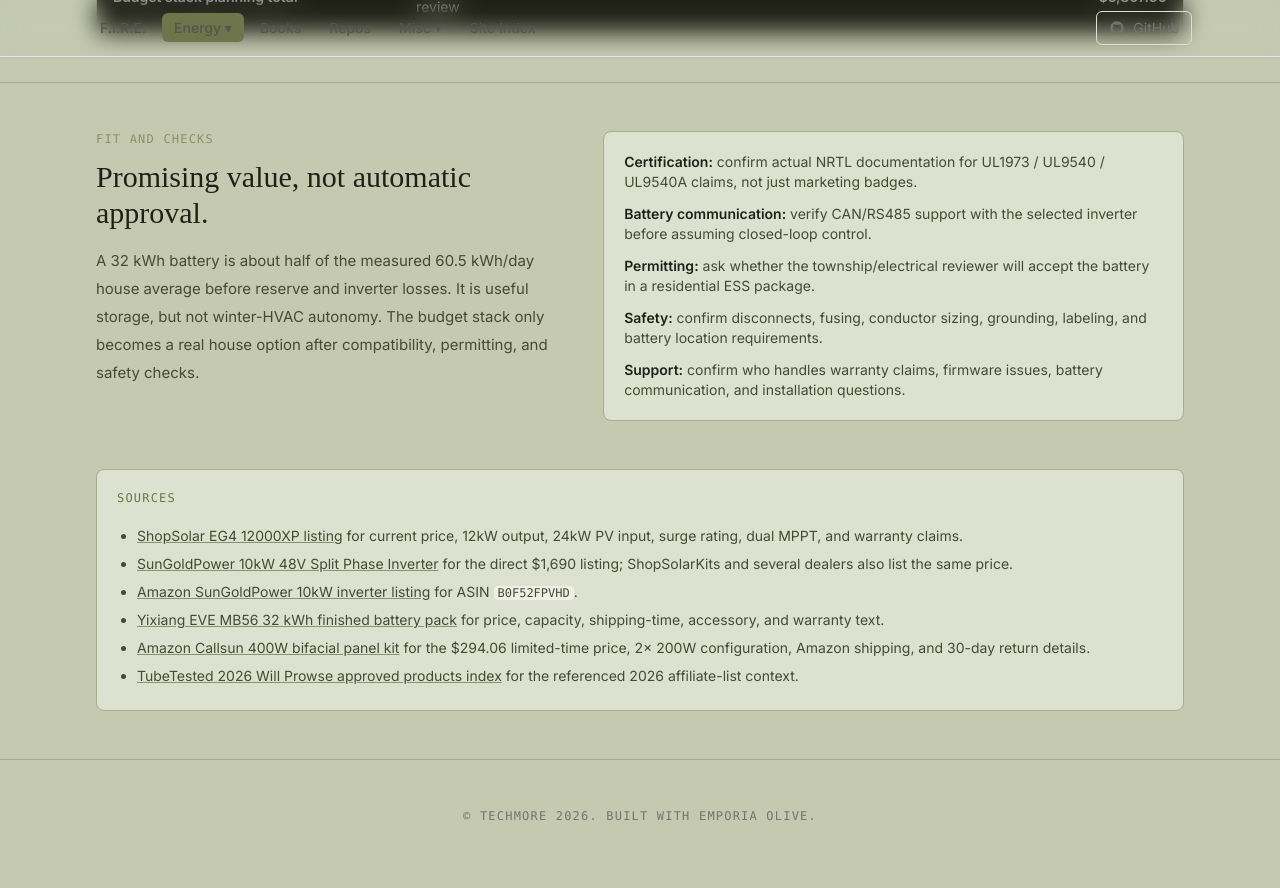
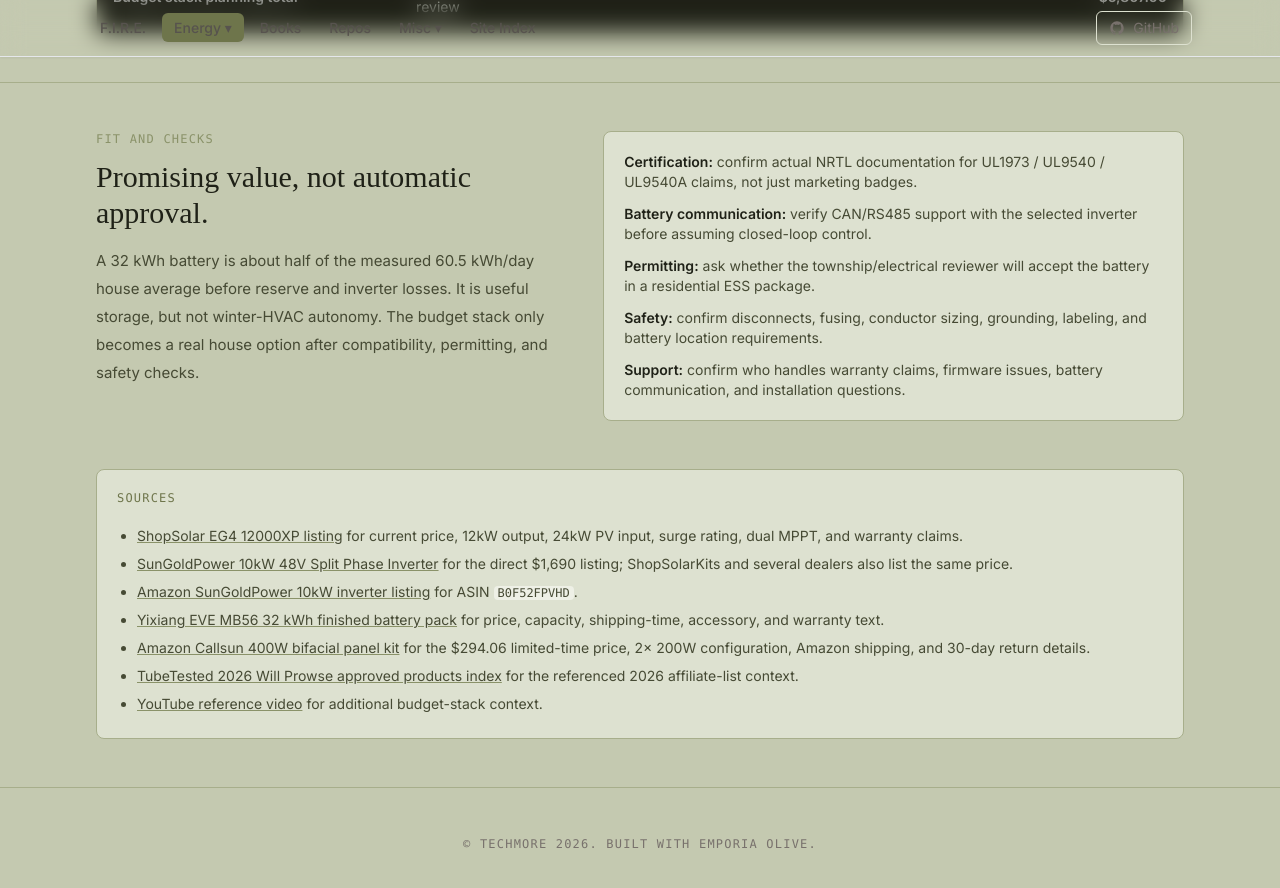
Before and after one commit to techmore/techmore.github.io, a Jekyll site: the page built from pages/energy-monitoring/will-prowse-2026.html, in a window 1280 px wide and 900 px high, scrolled down 2187 px. Shown: the top 888 px of the window. Built offline with Jekyll 4.4.1, drawn with Linux system fonts in a browser that asks for light colours; nearby versions of some CDN libraries; some web fonts are replaced.

Commit message:
Add Will Prowse video reference

```diff
--- a/pages/energy-monitoring/will-prowse-2026.html
+++ b/pages/energy-monitoring/will-prowse-2026.html
@@ -260,6 +260,7 @@ title: Will Prowse 2026 - Techmore
         <li><a href="https://yixiangpower.com/products/pre-sale-yixiang-us-stock-eve-mb56-finished-battery-pack-32kwh-51-2v-16s-628ah-eve-lifepo4-cell-lithium-battery-estimated-shipping-date-dec-20th?sca_ref=9207522.jYuzmwEjUpH" class="underline decoration-olive-500 hover:text-olive-700">Yixiang EVE MB56 32 kWh finished battery pack</a> for price, capacity, shipping-time, accessory, and warranty text.</li>
         <li><a href="https://www.amazon.com/Callsun-Bifacial-Efficiency-Monocrystalline-Off-Grid/dp/B0DC6T55ZK?th=1&linkCode=sl1&tag=vehicledwelling-20&linkId=e872f8ed2e47d73c0f523237f63b2d82&language=en_US&ref_=as_li_ss_tl" class="underline decoration-olive-500 hover:text-olive-700">Amazon Callsun 400W bifacial panel kit</a> for the $294.06 limited-time price, 2x 200W configuration, Amazon shipping, and 30-day return details.</li>
         <li><a href="https://tubetested.com/episodes/58" class="underline decoration-olive-500 hover:text-olive-700">TubeTested 2026 Will Prowse approved products index</a> for the referenced 2026 affiliate-list context.</li>
+        <li><a href="https://www.youtube.com/watch?v=HarRKsrqOss" class="underline decoration-olive-500 hover:text-olive-700">YouTube reference video</a> for additional budget-stack context.</li>
       </ul>
     </div>
   </section>
```
